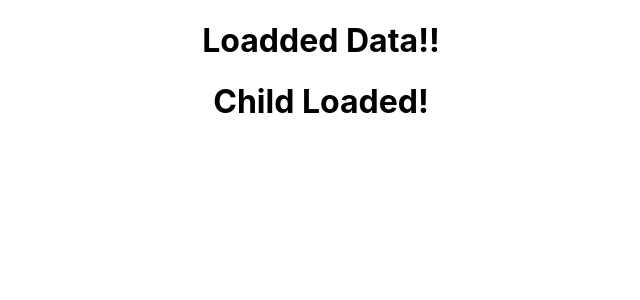
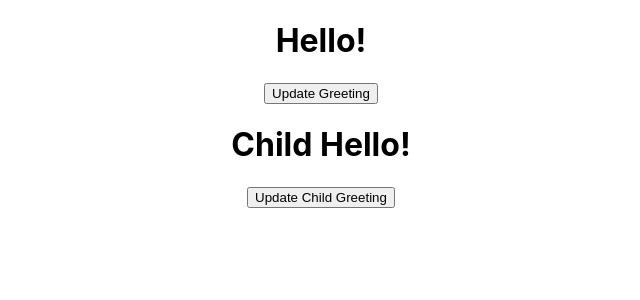
Before and after one commit to SamAtkinsonModeste/code-institue-learning-react, a React (Create React App) app in the folder my-app/: page / in a window 1280 px wide. Shown: the top 300 px of the page, without its empty margins (319-959 px from the left). Built offline with nearby package versions, Linux system fonts and the light colour scheme.

Commit message:
components DID UPADTE

```diff
--- a/my-app/src/App.js
+++ b/my-app/src/App.js
@@ -1,11 +1,11 @@
 import logo from './logo.svg';
 import './App.css';
-import LifeCyclesCDM from "./components/LifeCyclesCDM";
+import LifeCyclesCDU from "./components/LifeCyclesCDU";
 
 function App() {
   return (
     <div className="App">
-     <LifeCyclesCDM />
+     <LifeCyclesCDU />
   </div>
   );
 }
--- /dev/null
+++ b/my-app/src/components/LifeCyclesCDU.js
@@ -0,0 +1,37 @@
+import React, { Component } from 'react'
+import LifeCyclesCDUChild from './LifeCyclesCDUChild'
+
+
+
+export class LifeCyclesCDU extends Component {
+    constructor(props) {
+        console.log('Constructor called')
+        super(props)
+        this.state = {
+            greeting: 'Hello!'
+        }
+    }
+    updateGreeting = () => {
+        console.log('update greeting called')
+        this.setState(prevState => {
+            return {
+                greeting: prevState.greeting === 'Hello!' ? 'Goodbye': 'Hello!'
+            }
+        })
+    }
+    componentDidUpdate() {
+        console.log('Component updated')
+    }
+    render() {
+        console.log('render method called')
+        return (
+            <div>
+                <h1>{this.state.greeting}</h1>
+                <button onClick={this.updateGreeting}>Update Greeting</button>
+                <LifeCyclesCDUChild parentGreeting={this.state.greeting} />
+            </div>
+        )
+    }
+}
+
+export default LifeCyclesCDU;
--- /dev/null
+++ b/my-app/src/components/LifeCyclesCDUChild.js
@@ -0,0 +1,43 @@
+
+import React, { Component } from 'react'
+
+export class LifeCyclesCDUChild extends Component {
+    constructor(props) {
+        console.log('Child Constructor called');
+        super(props)
+
+        this.state = {
+            greeting: 'Child Hello!',
+        }
+    }
+
+    updateGreeting = () => {
+        console.log('Child updateGreeting called');
+        this.setState((prevState) => {
+            return {
+                greeting: prevState.greeting === 'Child Hello!' ? 'Child Goodbye' : 'Child Hello!',
+            }
+        })
+    }
+
+    componentDidUpdate(prevProps, prevState) {
+        console.log('Child Component updated!');
+        console.log('prevProps', prevProps)
+        console.log('prevState', prevState)
+        if (prevProps.parentGreeting !== this.props.parentGreeting){
+            console.log('Parent greeting has changed!')
+        }
+    }
+
+    render() {
+        console.log('Child Render method called');
+        return (
+            <div>
+                <h1>{this.state.greeting}</h1>
+                <button onClick={this.updateGreeting}>Update Child Greeting</button>
+            </div>
+        )
+    }
+}
+
+export default LifeCyclesCDUChild
```
